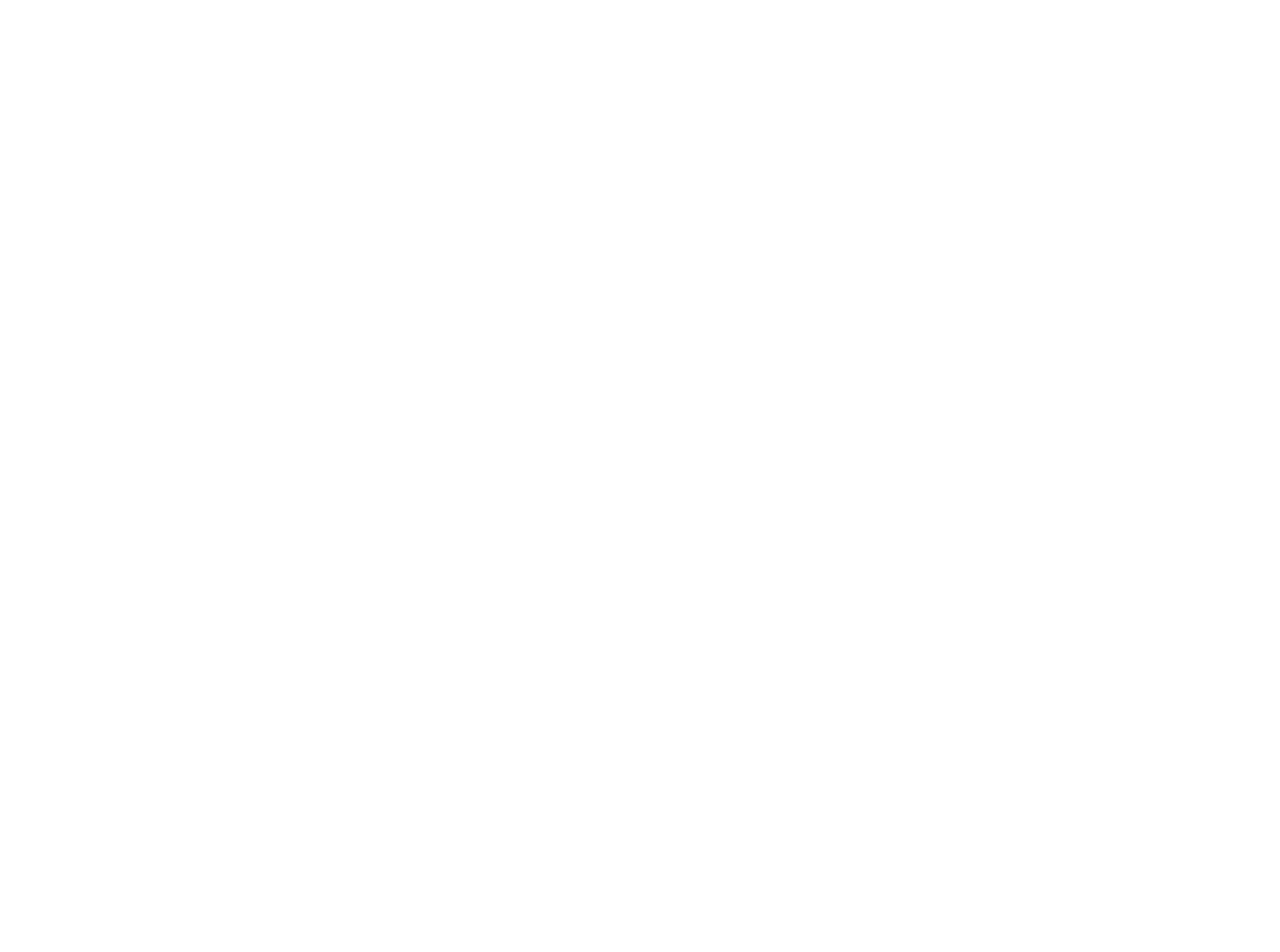
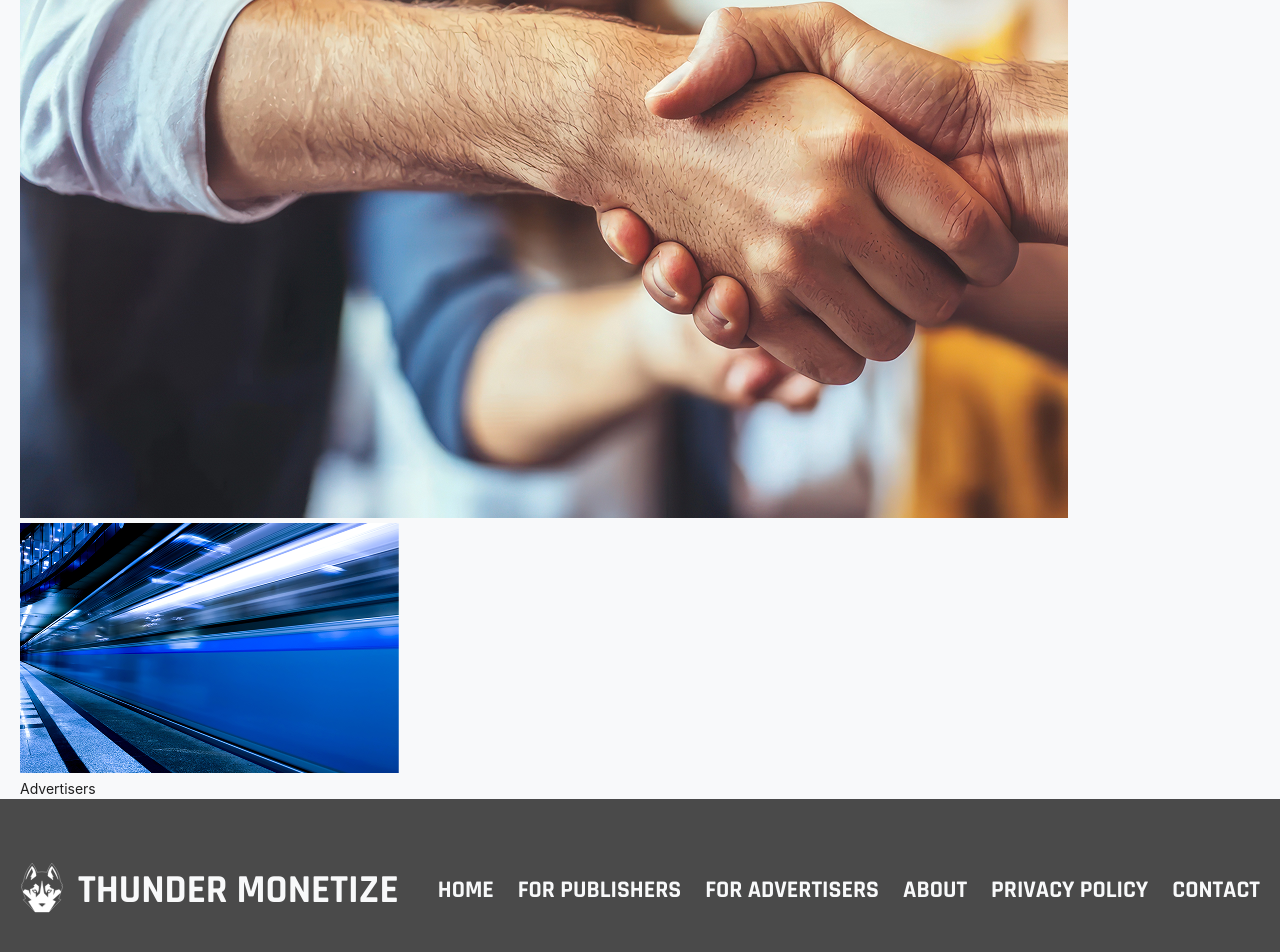
Before and after one commit to jwong65/vite-react-site, a React (Vite) app: page /advertisers in a window 1280 px wide. Shown: the part 432-1384 px from the top of the page. Before the commit the page ends 800 px from the top, so only its background shows below. Built offline with nearby package versions, Linux system fonts and the light colour scheme.

Commit message:
Added the inital files and 2 photos, linked CSS

```diff
--- a/src/pages/Advertisers.jsx
+++ b/src/pages/Advertisers.jsx
@@ -1,7 +1,18 @@
 import React from 'react'
+
+import "./advertisers.css"
+import advertiserPhoto from "../assets/advertiser_photo1.png"
+import advertiserPhoto2 from "../assets/advertiser_photo2.png"
 
 export default function Advertisers() {
   return (
-    <div>Advertisers</div>
+    <div className='advertiser-page-wrapper'>
+      <div className='advertiser-hero-section-wrapper'>
+        <div className='advertiser-hero-container'></div>
+        <img src={advertiserPhoto} className='background-advertiser'/>
+        <img src= {advertiserPhoto2} className='advertiser-floating-overlay' />
+      </div>
+      Advertisers
+    </div>
   )
 }
```
Also changed, not shown: src/assets/advertiser_photo1.png (added), src/assets/advertiser_photo2.png (added), src/pages/advertisers.css (added).
